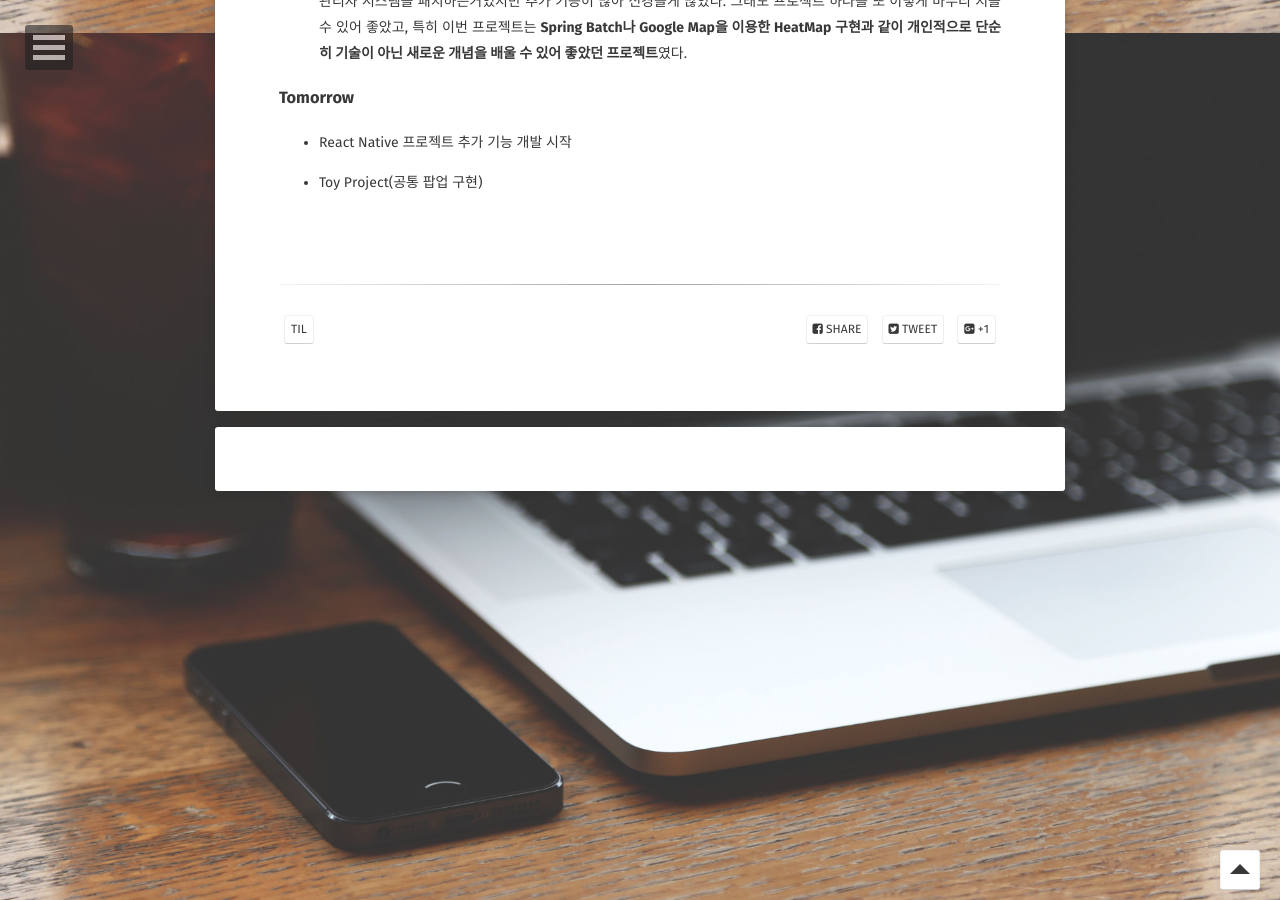
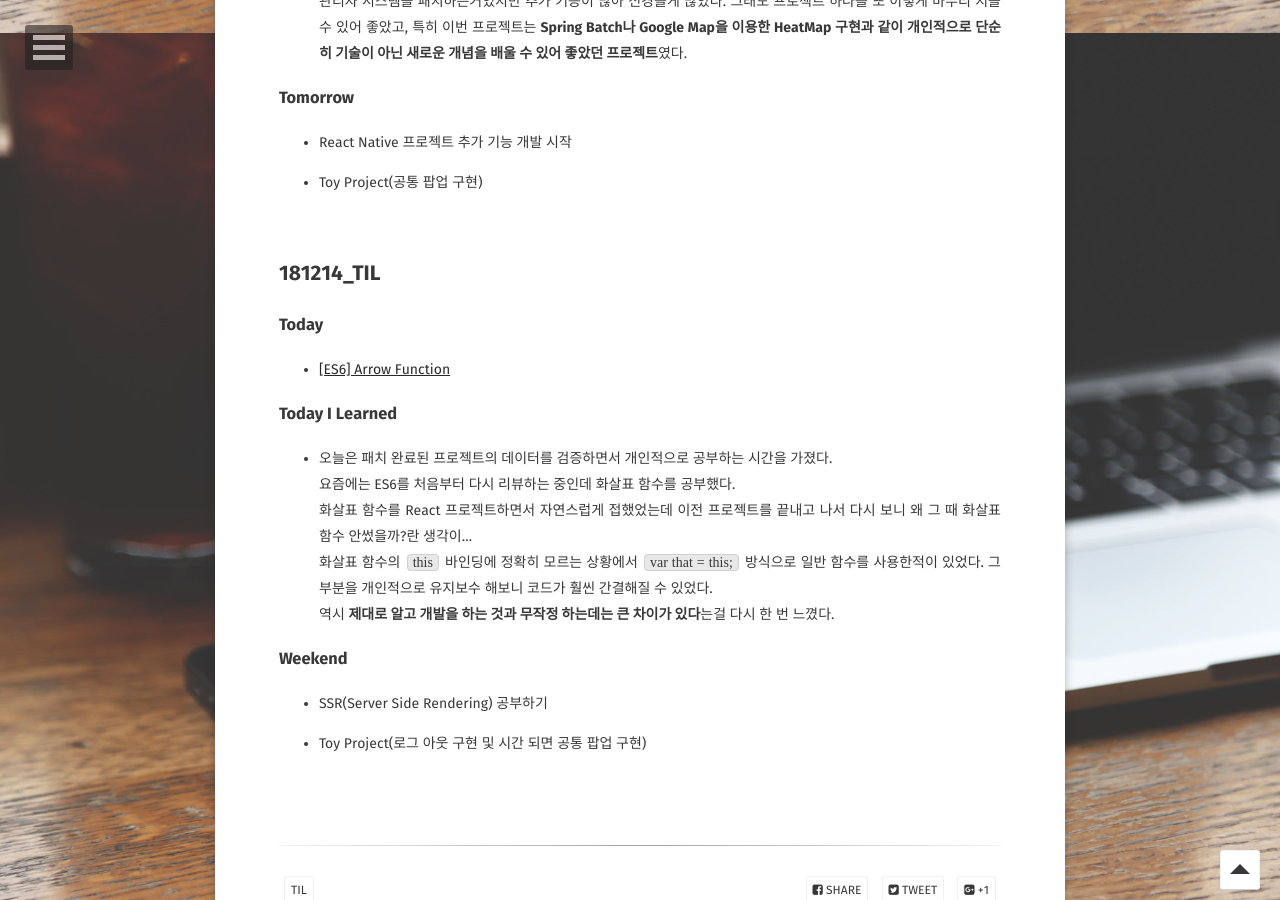
Before and after one commit to BKJang/DEVLOG, a Jekyll site: the page built from _posts/TIL/2018-12-10-TIL181210.md, in a window 1280 px wide and 900 px high, scrolled down 3567 px. Built offline with Jekyll 4.4.1, drawn with Linux system fonts in a browser that asks for light colours; some web fonts are replaced; comment, search, counter and statistics services are not loaded; some of the changed text lies outside the part shown.

Commit message:
Update 2018-12-10-TIL181210.md

```diff
--- a/_posts/TIL/2018-12-10-TIL181210.md
+++ b/_posts/TIL/2018-12-10-TIL181210.md
@@ -128,3 +128,21 @@ initializeUserInfo = async () => {
 - Toy Project(공통 팝업 구현)
 
 <br/>
+
+## 181214_TIL
+
+### Today
+
+- [[ES6] Arrow Function](https://bkjang.github.io/arrow_function/)
+
+### Today I Learned
+
+- 오늘은 패치 완료된 프로젝트의 데이터를 검증하면서 개인적으로 공부하는 시간을 가졌다.<br/> 요즘에는 ES6를 처음부터 다시 리뷰하는 중인데 화살표 함수를 공부했다.<br/>화살표 함수를 React 프로젝트하면서 자연스럽게 접했었는데 이전 프로젝트를 끝내고 나서 다시 보니 왜 그 때 화살표 함수 안썼을까?란 생각이...<br/> 화살표 함수의 `this` 바인딩에 정확히 모르는 상황에서 `var that = this;` 방식으로 일반 함수를 사용한적이 있었다. 그 부분을 개인적으로 유지보수 해보니 코드가 훨씬 간결해질 수 있었다.<br/> 역시 **제대로 알고 개발을 하는 것과 무작정 하는데는 큰 차이가 있다**는걸 다시 한 번 느꼈다.
+
+### Weekend
+
+- SSR(Server Side Rendering) 공부하기
+
+- Toy Project(로그 아웃 구현 및 시간 되면 공통 팝업 구현)
+
+<br/>
```
